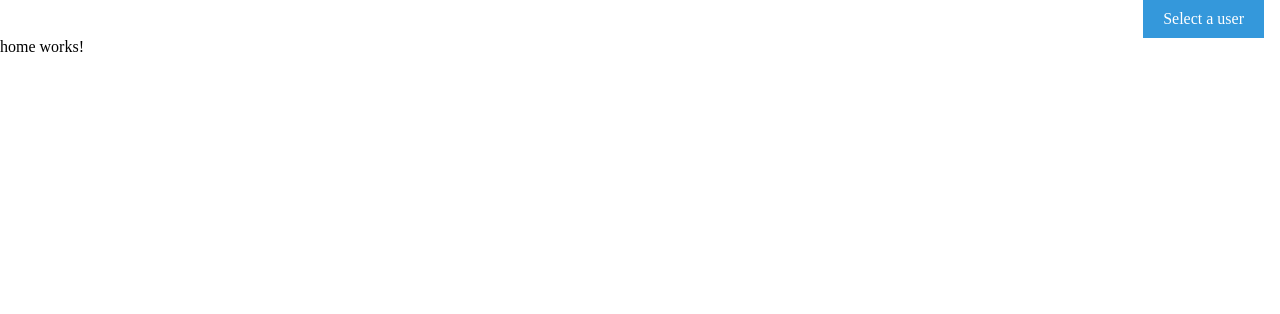
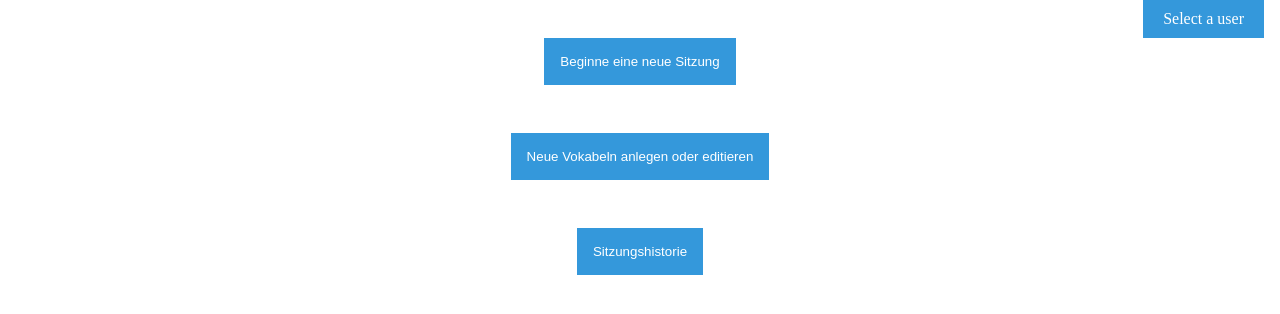
Before and after one commit to Ekelalfred/vokabel-app, an Angular app: page / in a window 1280 px wide. Shown: the top 314 px of the page. Built offline with nearby package versions, Linux system fonts and the light colour scheme.

Commit message:
create home menu

```diff
--- a/src/app/app.routes.ts
+++ b/src/app/app.routes.ts
@@ -1,6 +1,8 @@
 import { Routes } from '@angular/router';
 import { HomeComponent } from './home/home/home.component';
+import { EntityComponent } from './entity/entity/entity.component';
 
 export const routes: Routes = [
-    { path: '', component: HomeComponent }
+    { path: '', component: HomeComponent },
+    { path: 'entities', component: EntityComponent }
 ];
--- /dev/null
+++ b/src/app/entity/entity/entity.component.html
@@ -0,0 +1 @@
+<p>entity works!</p>
--- a/src/app/home/home/home.component.html
+++ b/src/app/home/home/home.component.html
@@ -1 +1,11 @@
-<p>home works!</p>
+<div class="home-wrapper">
+    <button class="btn" (click)="rerouteToNewSession()">
+        Beginne eine neue Sitzung
+    </button>
+    <button class="btn" (click)="rerouteToNewEntity()">
+        Neue Vokabeln anlegen oder editieren
+    </button>
+    <button class="btn" (click)="rerouteToSessionHistory()">
+        Sitzungshistorie
+    </button>
+</div>
--- a/src/app/home/home/home.component.scss
+++ b/src/app/home/home/home.component.scss
@@ -0,0 +1,14 @@
+.home-wrapper {
+    display: flex;
+    flex-direction: column;
+    gap: 3rem;
+    align-items: center;
+}
+
+.btn {
+    min-width: fit-content;
+    background-color: #3498db;
+    color: white;
+    padding: 1rem;
+    border: 0;
+}
--- a/src/app/home/home/home.component.ts
+++ b/src/app/home/home/home.component.ts
@@ -1,6 +1,9 @@
 import { Component } from '@angular/core';
-import { StateService } from '../../services/state.service';
-import { Subject } from 'rxjs';
+import { StateService, StateServiceKeys } from '../../services/state.service';
+import { Subject, takeUntil } from 'rxjs';
+import { User } from '../../../modules/user.entity';
+import { Language } from '../../../modules/language.entity';
+import { Router } from '@angular/router';
 
 @Component({
   selector: 'app-home',
@@ -10,13 +13,28 @@ import { Subject } from 'rxjs';
 })
 export class HomeComponent {
   private readonly unsubscribe$: Subject<void> = new Subject<void>();
+  public currentUser: User | null = null;
+  public currentLanguage: Language | null = null;
 
-  constructor(private stateService: StateService) {
-
+  constructor(private stateService: StateService, private router: Router) {
+    this.stateService.getProperty<User>(StateServiceKeys.SELECTED_USER).pipe(takeUntil(this.unsubscribe$)).subscribe(user => this.currentUser = user);
+    this.stateService.getProperty<Language>(StateServiceKeys.SELECTED_LANGUAGE).pipe(takeUntil(this.unsubscribe$)).subscribe(language => this.currentLanguage = language);
   }
 
-  public ngOnDestroy() {
+  public ngOnDestroy(): void {
     this.unsubscribe$.next();
     this.unsubscribe$.complete();
   }
+
+  public rerouteToNewSession(): void {
+    this.router.navigateByUrl("/");
+  }
+
+  public rerouteToNewEntity(params = null): void {
+    this.router.navigateByUrl("/entities");
+  }
+
+  public rerouteToSessionHistory(): void {
+    this.router.navigateByUrl("/");
+  }
 }
--- a/src/app/navbar/navbar/navbar.component.ts
+++ b/src/app/navbar/navbar/navbar.component.ts
@@ -22,7 +22,7 @@ export class NavbarComponent implements OnDestroy {
     });
   }
 
-  public ngOnDestroy() {
+  public ngOnDestroy(): void {
     this.unsubscribe$.next();
     this.unsubscribe$.complete();
   }
--- a/src/styles.scss
+++ b/src/styles.scss
@@ -1,4 +1,4 @@
-/* You can add global styles to this file, and also import other style files */
-* {
+*, html {
+    box-sizing: border-box;
     margin: 0;
 }
```
Also changed, not shown: src/app/entity/entity/entity.component.ts (added, +11 -0 lines), src/app/entity/entity/entity.component.scss (added), 1 other file (tests, documents, lock files or other folders).
